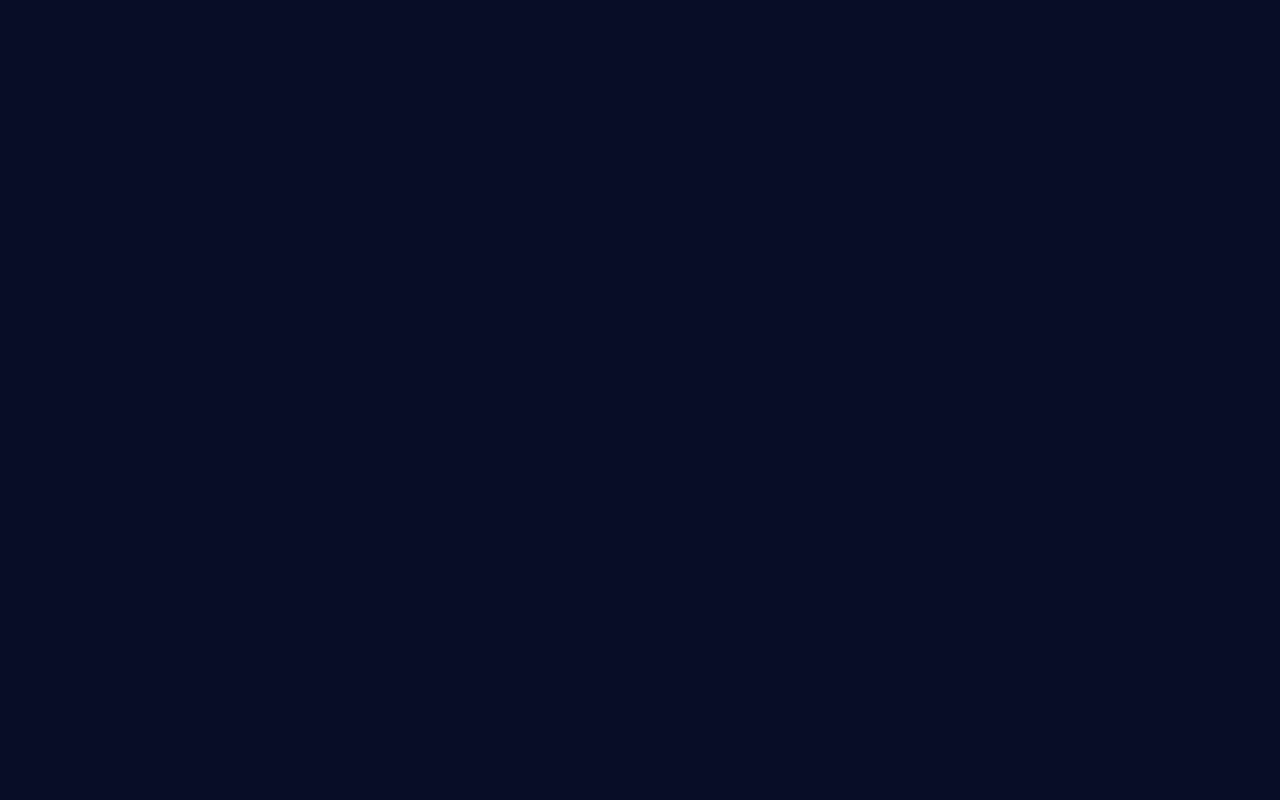
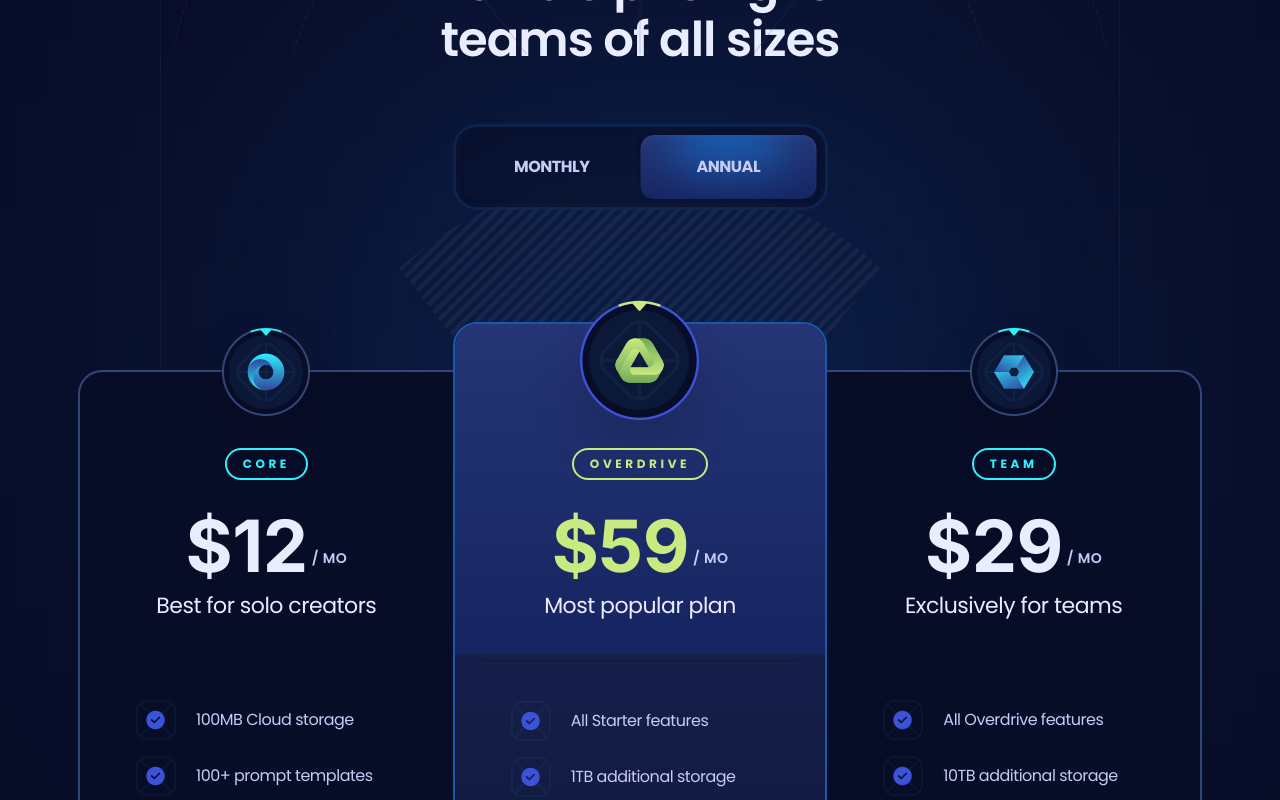
Before and after one commit to Akaikenlol/xora, a Next.js app: page / in a window 1280 px wide. Shown: the part 1960-2760 px from the top of the page. Before the commit the page ends 1804 px from the top, so only its background shows below. Built offline with nearby package versions, Linux system fonts and the light colour scheme.

Commit message:
feat: Implementing Pricing Section chore: pnpm add react-countup

```diff
--- a/app/page.tsx
+++ b/app/page.tsx
@@ -13,7 +13,7 @@
 			<Header />
 			<Hero />
 			<Features />
-			{/* <Pricing /> */}
+			<Pricing />
 			{/* <FAQ /> */}
 			{/* <Testimonials /> */}
 			{/* <Download /> */}
--- a/components/sections/Pricing.tsx
+++ b/components/sections/Pricing.tsx
@@ -1,7 +1,165 @@
-import React from "react";
+"use client";
+
+import React, { useState } from "react";
+import { Button as SButton } from "../ui/button";
+import Button from "../shared/Button";
+import { cn } from "@/lib/utils";
+import Image from "next/image";
+import { plans } from "@/constants";
+import CountUp from "react-countup";
 
 const Pricing = () => {
-	return <div>Pricing</div>;
+	const [monthly, setMonthly] = useState(false);
+	return (
+		<section className="pricing">
+			<div className="pricing">
+				<div className="container">
+					<div className="max-w-960 pricing-head_before relative mx-auto border-l border-r border-s2 bg-s1/50 pb-40 pt-28">
+						<h3 className="h3 max-lg:h4 max-md:h5 z-3 relative mx-auto mb-14 max-w-lg text-center text-p4 max-md:mb-11 max-sm:max-w-sm">
+							Flexible pricing for teams of all sizes
+						</h3>
+
+						<div className="relative z-4 mx-auto flex w-[375px] rounded-3xl border-[3px] border-s4/25 bg-s1/50 p-2 backdrop-blur-[6px] max-md:w-[310px]">
+							<SButton
+								className={cn("pricing-head_btn", monthly && "text-p4")}
+								onClick={() => setMonthly(true)}
+							>
+								Monthly
+							</SButton>
+							<SButton
+								className={cn("pricing-head_btn", !monthly && "text-p4")}
+								onClick={() => setMonthly(false)}
+							>
+								Annual
+							</SButton>
+							<div
+								className={cn(
+									"g4 rounded-14 before:h-100 pricing-head_btn_before absolute left-2 top-2 h-[calc(100%-16px)] w-[calc(50%-8px)] overflow-hidden shadow-400 transition-transform duration-500",
+									!monthly && "translate-x-full"
+								)}
+							/>
+						</div>
+						<div className="pricing-bg">
+							<Image
+								src={"/images/bg-outlines.svg"}
+								alt="outline"
+								width={960}
+								height={380}
+								className="relative z-2"
+							/>
+							<Image
+								src={"/images/bg-outlines-fill.png"}
+								alt="outlines"
+								width={960}
+								height={380}
+								className="relative inset-0 opacity-5 mix-blend-soft-light"
+							/>
+						</div>
+					</div>
+					{/* pricing section */}
+					<div className="scroll-hide relative z-2 -mt-12 flex items-start max-xl:gap-5 max-xl:overflow-auto max-xl:pt-6">
+						{plans.map((plan, i) => (
+							<div
+								key={plan.id}
+								className="pricing-plan_first pricing-plan_last pricing-plan_odd pricing-plan_even relative border-2 p-7 max-xl:min-w-80 max-lg:rounded-3xl xl:w-[calc(33.33%+2px)]"
+							>
+								{i === 1 && (
+									<div className="g4 absolute h-330 left-0 right-0 top-0 z-1 rounded-tl-3xl rounded-tr-3xl" />
+								)}
+								<div
+									className={cn(
+										"absolute left-0 right-0 z-2 flex items-center justify-center",
+										i === 1 ? "-top-6" : "-top-6 xl:-top-11"
+									)}
+								>
+									<Image
+										src={plan.logo}
+										alt={plan.title}
+										width={100}
+										height={100}
+										className={cn(
+											"object-contain drop-shadow-2xl",
+											i === 1 ? "size-[120px]" : "size-[88px]"
+										)}
+									/>
+								</div>
+								<div
+									className={cn(
+										"relative flex flex-col items-center",
+										i === 1 ? "pt-24" : "pt-12"
+									)}
+								>
+									<div
+										className={cn(
+											"small-2 rounded-20 relative z-2 mx-auto mb-6 border-2 px-4 py-1.5 uppercase",
+											i === 1 ? "border-p3 text-p3" : "border-p1 text-p1"
+										)}
+									>
+										{plan.title}
+									</div>
+									<div className="relative z-2 flex items-center justify-center">
+										<div
+											className={cn(
+												"h-num flex items-start",
+												i === 1 ? "text-p3" : "text-p4"
+											)}
+										>
+											${" "}
+											<CountUp
+												start={plan.priceMonthly}
+												end={monthly ? plan.priceMonthly : plan.priceYearly}
+												duration={0.4}
+												useEasing={false}
+												preserveValue
+											/>
+										</div>
+										<div className="small-1 relative top-3 ml-1 uppercase">
+											/ mo
+										</div>
+									</div>
+								</div>
+								<div
+									className={cn(
+										"body-1 relative z-2 mb-10 w-full border-b-s2 pb-9 text-center text-p4",
+										i === 1 && "border-b"
+									)}
+								>
+									{plan.caption}
+								</div>
+
+								<ul className="mx-auto space-y-4 xl:px-7">
+									{plan.features.map((feature, i) => (
+										<li
+											key={feature}
+											className="relative flex items-center gap-5"
+										>
+											<Image
+												src={"/images/check.png"}
+												alt="check"
+												width={24}
+												height={24}
+												className="size-10 object-contain"
+											/>
+											<p className="flex-1">{feature}</p>
+										</li>
+									))}
+								</ul>
+								<div className="mt-10 flex w-full justify-center">
+									<Button icon={plan.icon}>Get Started</Button>
+								</div>
+
+								{i === 1 && (
+									<p className="small-compact mt-9 text-center text-p3 before:mx-2.5 before:content-['-'] after:mx-2.5 after:content-['-']">
+										Limited time offer
+									</p>
+								)}
+							</div>
+						))}
+					</div>
+				</div>
+			</div>
+		</section>
+	);
 };
 
 export default Pricing;
--- a/package.json
+++ b/package.json
@@ -16,6 +16,7 @@
     "lucide-react": "^0.446.0",
     "next": "14.2.13",
     "react": "^18",
+    "react-countup": "^6.5.3",
     "react-dom": "^18",
     "react-scroll": "^1.9.0",
     "tailwind-merge": "^2.5.2",
```
Also changed, not shown: 1 other file (tests, documents, lock files or other folders).
